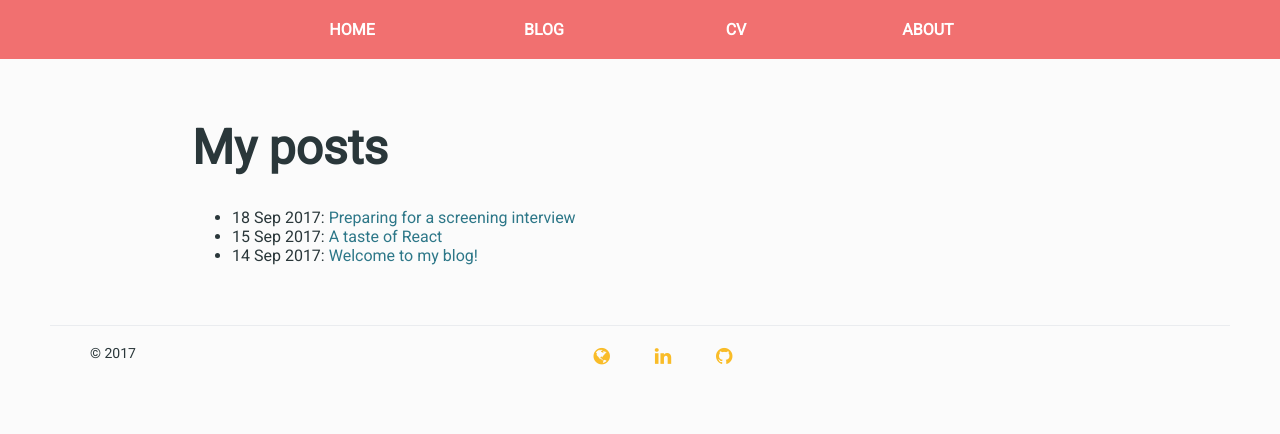
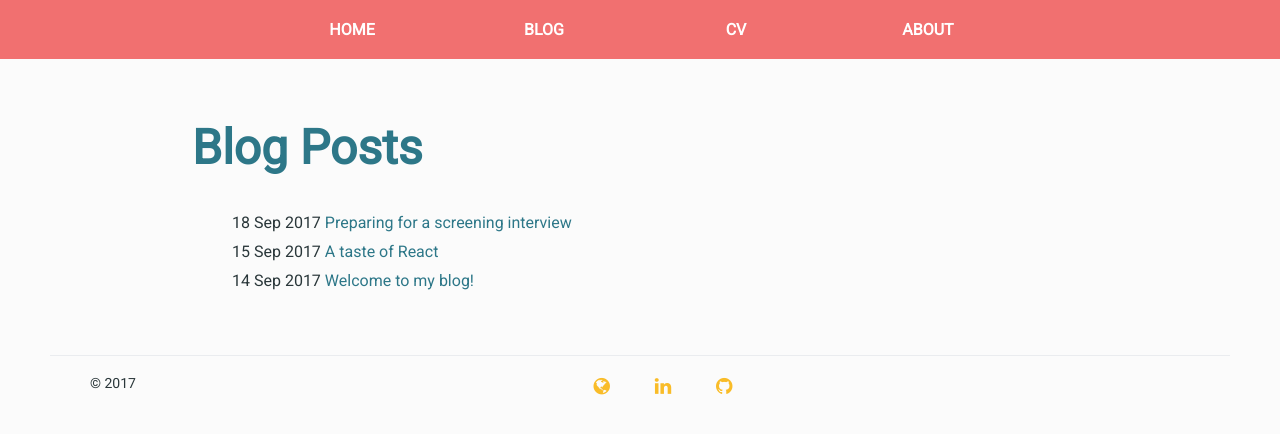
Before and after one commit to caroleolivier/caroleolivier.github.io, a Jekyll site: the page built from blog/index.html, in a window 1280 px wide. Shown: the top 434 px of the page. Built offline with Jekyll 4.4.1, drawn with Linux system fonts in a browser that asks for light colours.

Commit message:
Improve blog post list

```diff
--- a/assets/sass/default.scss
+++ b/assets/sass/default.scss
@@ -26,6 +26,7 @@ body {
 
         h1 {
             font-size: 3em;
+            color: $font_color_2;
         }
 
         p {
--- a/assets/sass/post.scss
+++ b/assets/sass/post.scss
@@ -1,15 +1,27 @@
 $post_background: white;
+
+.posts {
+    ul {
+        list-style: none;
+
+        li {
+            padding: 5px 0px;
+
+            span {
+                width: 100px;
+            }
+        }
+    }
+}
 
 .post {
     padding: 20px 70px 70px 70px;
     box-shadow: 0px 2px 4px rgba(0, 0, 0, 0.1);
     background: $post_background;
     font-size: 14px;
-    color: $font_color_1;
 
     .header {
         h1 {
-            color: $font_color_2;
             margin-bottom: 10px;
         }
 
@@ -19,28 +31,9 @@ $post_background: white;
                 margin: 0px;
             }
         }
-
     }
 
     .content {
         margin-top: 40px;
     }
-    // .toto {
-    //     position: relative;
-
-    //     .title {
-    //         position: absolute;
-    //         top: 0px;
-    //         left: 0px;
-    //     }
-
-    //     .meta {
-    //         position: absolute;
-    //         top: 0px;
-    //         right: 20px;
-    //     }
-    // }
-
-    .content {
-    }
 }
--- a/blog/index.html
+++ b/blog/index.html
@@ -2,11 +2,14 @@
 layout: default
 title: Carole's posts
 ---
-<h1>My posts</h1>
-<ul class="posts">
-    {% for post in site.posts %}
-    <li>
-        <span>{{ post.date | date_to_string }}</span>: <a href="{{ post.url }}" title="{{ post.title }}">{{ post.title }}</a>
-    </li>
-    {% endfor %}
-</ul>
+<div class="posts">
+    <h1>Blog Posts</h1>
+    <ul>
+        {% for post in site.posts %}
+        <li>
+            <span>{{ post.date | date_to_string }}</span>
+            <a href="{{ post.url }}" title="{{ post.title }}">{{ post.title }}</a>
+        </li>
+        {% endfor %}
+    </ul>
+</div>
```
